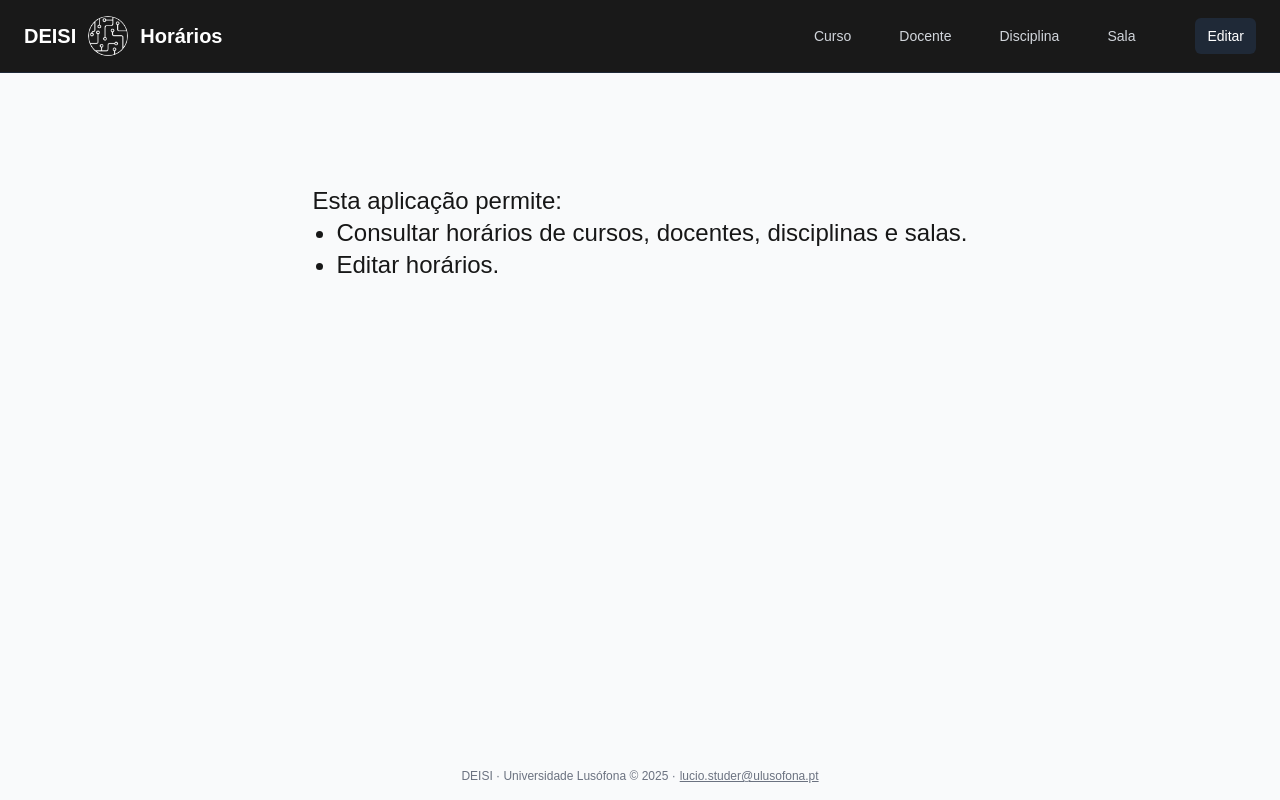
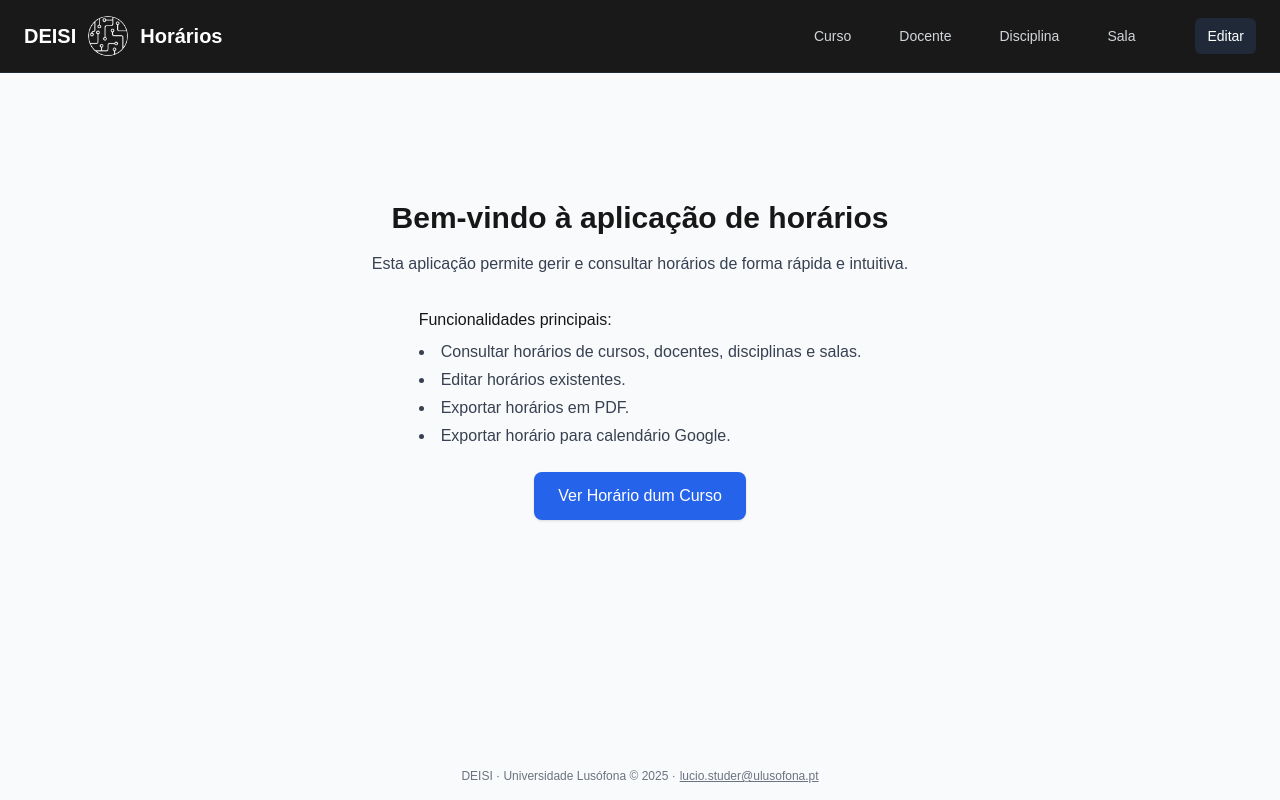
Before and after one commit to afonso-saaa/horarios, a Next.js app: page / in a window 1280 px wide. Built offline with nearby package versions, Linux system fonts and the light colour scheme.

Commit message:
homepage

```diff
--- a/app/page.tsx
+++ b/app/page.tsx
@@ -1,14 +1,49 @@
-import React from 'react'
+import React from "react";
+import Image from "next/image";
+import calendarImage from "@/public/calendar.png"; // Coloque a imagem na pasta public
 
+export default function Page() {
+  return (
+    <div className="flex flex-col items-center justify-center h-[550px] text-center px-4 md:px-0">
+      {/* Imagem ilustrativa */}
+      <div className="mb-6">
+        {/* <Image
+          src={calendarImage}
+          alt="Calendário"
+          width={120}
+          height={120}
+          className="mx-auto"
+        /> */}
+      </div>
 
-export default function page() {
-  return <div className="flex items-center justify-center h-80 text-2xl">
-    <div>
-      Esta aplicação permite:
-      <ul className="list-disc pl-6">
-        <li>Consultar horários de cursos, docentes, disciplinas e salas.</li>
-        <li>Editar horários.</li>
-      </ul>
+      {/* Título */}
+      <h1 className="text-3xl font-semibold mb-4">
+        Bem-vindo à aplicação de horários
+      </h1>
+
+      {/* Descrição */}
+      <p className="text-gray-700 mb-8">
+        Esta aplicação permite gerir e consultar horários de forma rápida e intuitiva.
+      </p>
+
+      {/* Lista de funcionalidades */}
+      <div className="text-left mb-6">
+        <p className="font-medium mb-2">Funcionalidades principais:</p>
+        <ul className="list-disc list-inside text-gray-700 space-y-1">
+          <li>Consultar horários de cursos, docentes, disciplinas e salas.</li>
+          <li>Editar horários existentes.</li>
+          <li>Exportar horários em PDF.</li>
+          <li>Exportar horário para calendário Google.</li>
+        </ul>
+      </div>
+
+      {/* Call to Action */}
+      <a
+        href="/cursos"
+        className="bg-blue-600 text-white px-6 py-3 rounded-lg shadow hover:bg-blue-700 transition-colors"
+      >
+        Ver Horário dum Curso
+      </a>
     </div>
-  </div>
+  );
 }
```
